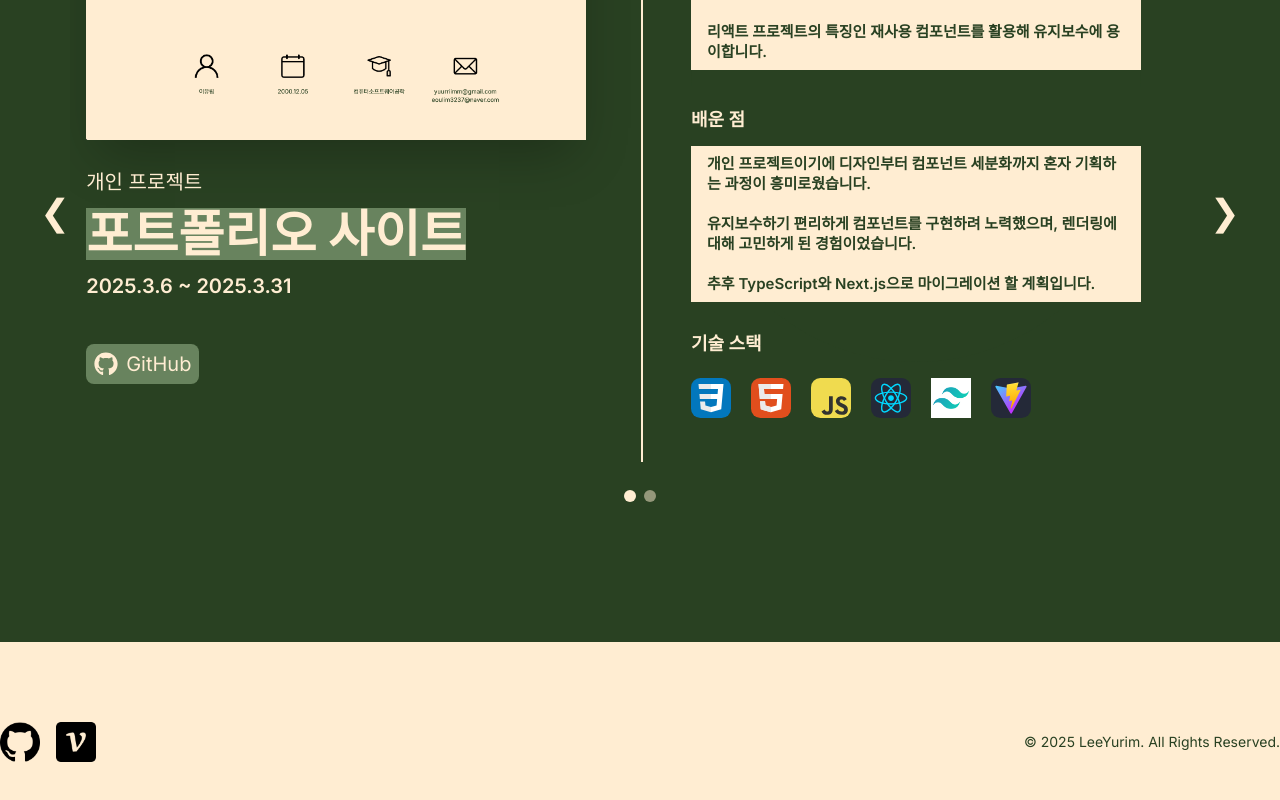
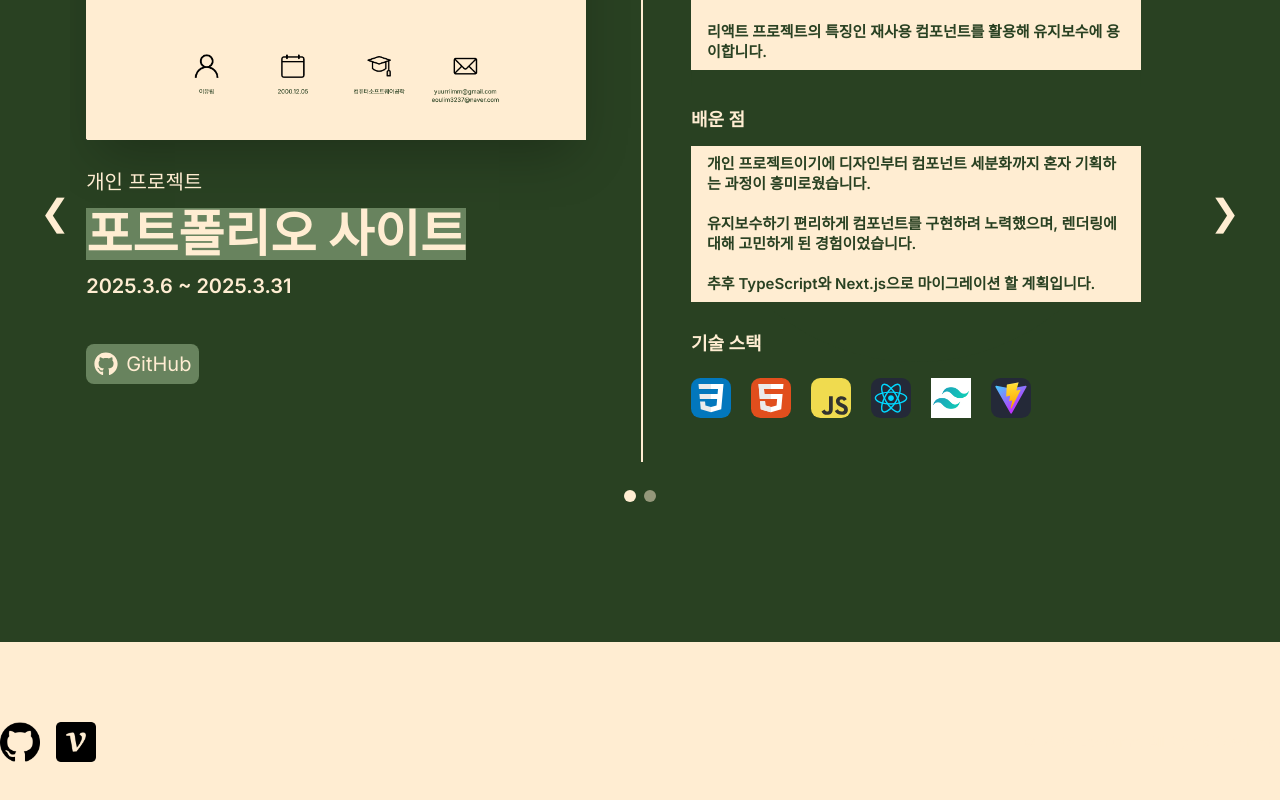
Before and after one commit to yurim1205/yurim_portfolio, a React (Vite) app in the folder yurim-portfolio/: page / in a window 1280 px wide. Shown: the part 3460-4260 px from the top of the page. Built offline with nearby package versions, Linux system fonts and the light colour scheme; a web font is replaced by a local one.

Commit message:
feat: 슬라이드 추가

```diff
--- a/yurim-portfolio/src/components/project/project.jsx
+++ b/yurim-portfolio/src/components/project/project.jsx
@@ -80,7 +80,7 @@ const Project = () => {
                 </div>
             </section>
 
-            <footer className="w-full bg-text h-[200px] flex items-center justify-center text-main">
+            <footer className="w-full bg-text h-[200px] flex items-center justify-center text-text">
                 <div className="container mx-auto flex justify-between w-full items-center">
                     <div className="flex space-x-4">
                         <a href="https://github.com/yurim1205" target="_blank" rel="noopener noreferrer">
```
